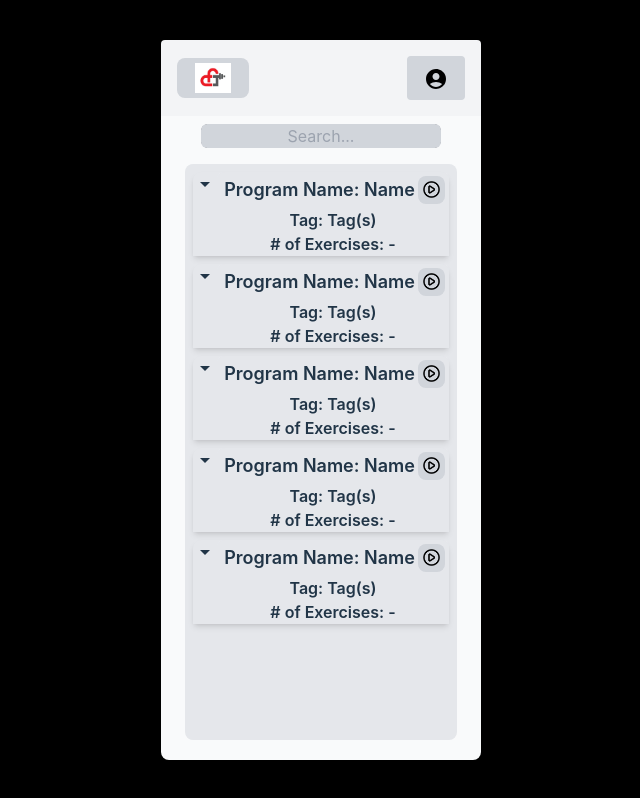
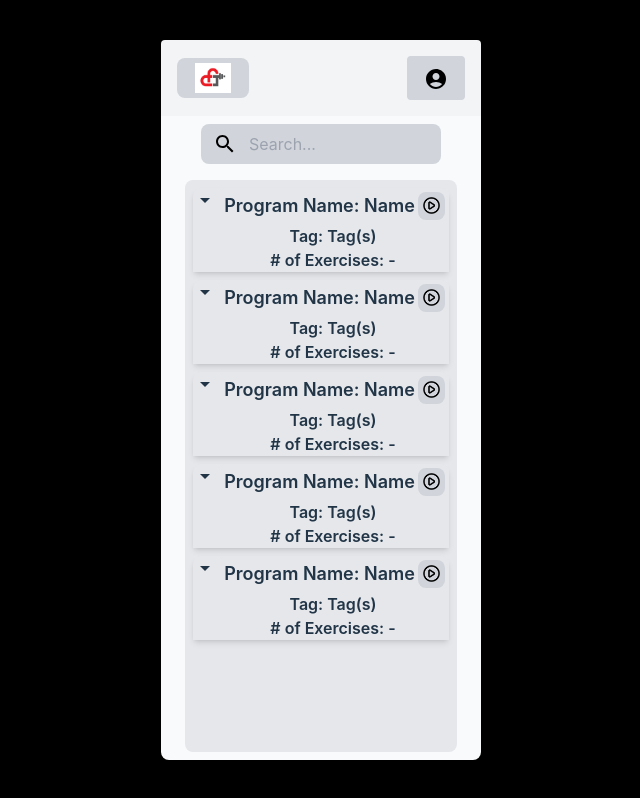
Before and after one commit to JoshuaW13/ConceptFitness, a React (Vite) app in the folder conceptFitness/: page /programs in a window 1280 px wide. Shown: the whole page, without its empty margins (319-959 px from the left). Built offline with nearby package versions, Linux system fonts and the light colour scheme.

Commit message:
Updated SearchBar to have icon
Added a material icon to the search bar and also update other components
to use this new search bar

```diff
--- a/conceptFitness/src/components/SearchBar.jsx
+++ b/conceptFitness/src/components/SearchBar.jsx
@@ -1,10 +1,28 @@
-import React from 'react';
+import React, { useRef } from 'react';
 import '../App.css';
+import SearchIcon from '@mui/icons-material/Search';
 
 function SearchBar() {
+  const inputRef = useRef(null);
+
+  const handleIconClick = () => {
+    inputRef.current.focus();
+  };
 
   return (
-    <input type="text" placeholder='Search...' className='text-black bg-gray-300 rounded-lg w-[75%] p-1' />
+    <div className="flex items-center bg-gray-300 rounded-lg w-[75%] p-1">
+      <SearchIcon
+        className="text-black ml-2 cursor-text"
+        onClick={handleIconClick} // Add onClick handler
+      />
+
+      <input
+        ref={inputRef} // Attach the ref to the input field
+        type="text"
+        placeholder="Search..."
+        className="text-black bg-transparent w-full p-1 pl-3 outline-none"
+      />
+    </div>
   );
 }
 
--- a/conceptFitness/src/pages/ExerciseList.jsx
+++ b/conceptFitness/src/pages/ExerciseList.jsx
@@ -8,6 +8,7 @@ import HomeButton from '../components/HomeButton'
 import ProfileButton from '../components/ProfileButton'
 import SlidingDrawer from '../components/SlidingDrawer';
 import CatalogueDrawerContent from '../components/CatalogueDrawerContent';
+import SearchBar from '../components/SearchBar';
 
 function ExerciseLists() {
   const exerciseLists = [];
@@ -25,13 +26,7 @@ function ExerciseLists() {
     <div className="w-full h-full flex flex-col items-center relative gap-2">
       {/* Pass component functions, not JSX */}
       <NavBar FirstButton={HomeButton} SecondButton={ProfileButton}></NavBar>
-      <div className='w-[75%] pl-2'>
-        <input
-          type="text"
-          placeholder='Search...'
-          className='text-black bg-gray-300 w-full text-center rounded-md'
-        />
-      </div>
+      <SearchBar/>
       <div className='h-[80%] w-[85%] flex flex-col bg-gray-200 gap-2 p-2 rounded-lg overflow-y-auto m-2 scrollbar-hidden'>
         {exerciseLists}
       </div>
--- a/conceptFitness/src/pages/Programs.jsx
+++ b/conceptFitness/src/pages/Programs.jsx
@@ -7,6 +7,7 @@ import ExerciseInfoShortish from '../components/ExerciseInfoShortish';
 import ExerciseInfoHeader from '../components/ExerciseInfoHeader'
 import ProgramLog from '../components/ProgramLog';
 import DropDown from '../components/DropDown';
+import SearchBar from '../components/SearchBar';
 
 function Programs() {
   const ProgramLogs = [];
@@ -36,13 +37,7 @@ function Programs() {
   return (
       <div className='w-full h-full flex flex-col items-center gap-2'>
         <NavBar FirstButton={HomeButton} SecondButton={ProfileButton}></NavBar>
-          <div className='bg-black w-[75%] rounded-lg'>
-            <input
-            type="text"
-            placeholder='Search...'
-            className='text-black bg-gray-300 w-full text-center rounded-md'
-            />
-          </div>
+        <SearchBar/>
           <div className='h-[80%] w-[85%] flex flex-col bg-gray-200 gap-2 p-2 rounded-lg overflow-y-auto m-2 scrollbar-hidden'>
               {ProgramLogs}
           </div>
```
